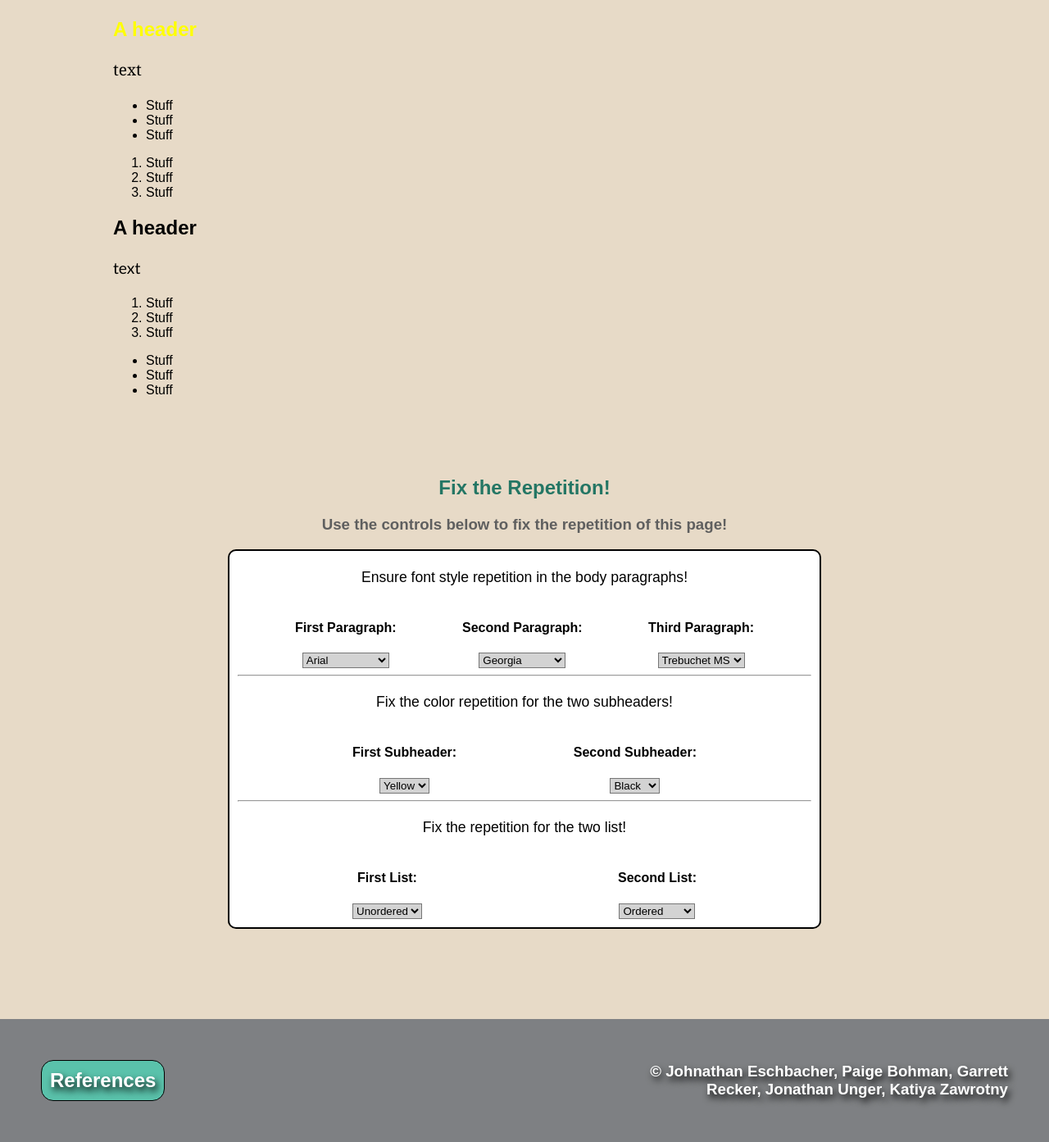
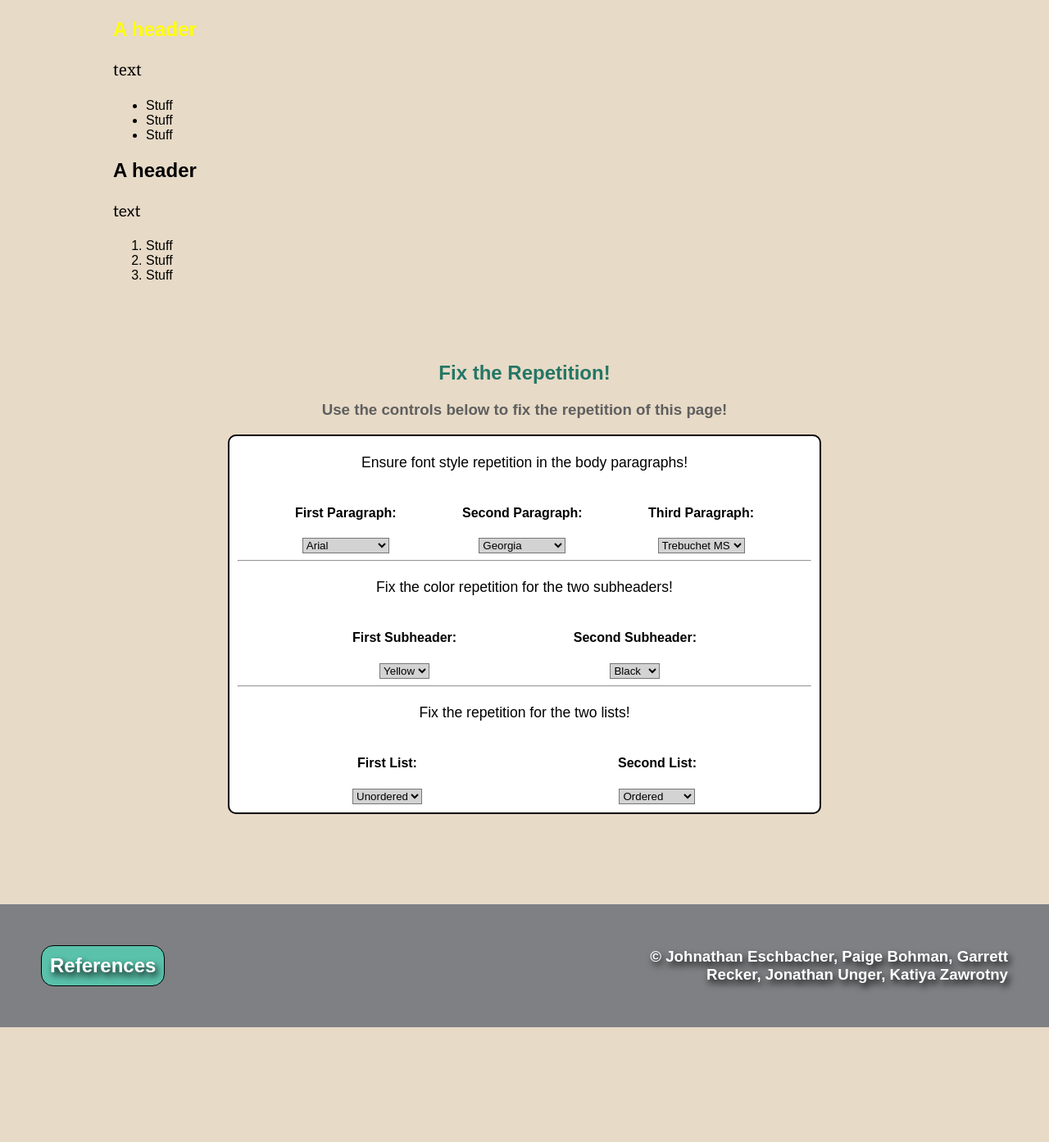
Before and after one commit to jme9889/ISTE240-Group4, a PHP site: page /repetition/index.php in a window 1280 px wide. Shown: the part 398-1791 px from the top of the page at 82% size. After the commit the page ends 1651 px from the top, so only its background shows below. Run offline with PHP 8.4, Linux system fonts and the light colour scheme.

Commit message:
Repetition Javascript Finished (untested on php)

```diff
--- a/assets/style.css
+++ b/assets/style.css
@@ -260,6 +260,10 @@ body {
 
 #prox1-1, #prox2-2, #prox3-3, #prox4-4 {
     display: block;
+}
+
+#ordered1, #unordered2 {
+    display: none;
 }
 
 #quiz-p2 {
--- a/repetition/assets/scripts.js
+++ b/repetition/assets/scripts.js
@@ -0,0 +1,49 @@
+document.addEventListener('DOMContentLoaded', () => {
+    // Adjust font style for body paragraphs
+    const fontDropdowns = document.querySelectorAll('[id^="text-font"]');
+    const paragraphs = [document.getElementById('rep1'), document.getElementById('rep2'), document.getElementById('rep3')];
+
+    fontDropdowns.forEach((dropdown, index) => {
+        dropdown.addEventListener('change', () => {
+            const selectedFont = dropdown.value;
+            if (paragraphs[index]) {
+                paragraphs[index].style.fontFamily = selectedFont;
+            }
+        });
+    });
+
+    // Adjust color for subheaders
+    const colorDropdowns = [document.getElementById('color1'), document.getElementById('color2')];
+    const subheaders = [document.getElementById('subhead1'), document.getElementById('subhead2')];
+
+    colorDropdowns.forEach((dropdown, index) => {
+        dropdown.addEventListener('change', () => {
+            const selectedColor = dropdown.value;
+            if (subheaders[index]) {
+                subheaders[index].style.color = selectedColor;
+            }
+        });
+    });
+
+    // Adjust list types shown
+    const listDropdowns = [document.getElementById('list1'), document.getElementById('list2')];
+    const lists = [
+        { ul: document.querySelector('section:nth-child(2) ul'), ol: document.querySelector('section:nth-child(2) ol') },
+        { ul: document.querySelector('section:nth-child(3) ul'), ol: document.querySelector('section:nth-child(3) ol') },
+    ];
+
+    listDropdowns.forEach((dropdown, index) => {
+        dropdown.addEventListener('change', () => {
+            const selectedList = dropdown.value;
+            const currentLists = lists[index];
+
+            if (selectedList === 'ul') {
+                currentLists.ol.style.display = 'none';
+                currentLists.ul.style.display = 'block';
+            } else if (selectedList === 'ol') {
+                currentLists.ul.style.display = 'none';
+                currentLists.ol.style.display = 'block';
+            }
+        });
+    });
+});
--- a/repetition/index.php
+++ b/repetition/index.php
@@ -14,12 +14,12 @@
                 <section class="paragraph">
                     <h2 class="interaction-h2" id="subhead1">A header</h2>
                     <p id="rep2">text</p>
-                    <ul>
+                    <ul id="unordered1">
                         <li>Stuff</li>
                         <li>Stuff</li>
                         <li>Stuff</li>
                     </ul>
-                    <ol>
+                    <ol id="ordered1">
                         <li>Stuff</li>
                         <li>Stuff</li>
                         <li>Stuff</li>
@@ -29,12 +29,12 @@
                 <section class="paragraph">
                     <h2 class="interaction-h2" id="subhead2">A header</h2>
                     <p id="rep3">text</p>
-                    <ol>
+                    <ol id="ordered2">
                         <li>Stuff</li>
                         <li>Stuff</li>
                         <li>Stuff</li>
                     </ol>
-                    <ul>
+                    <ul id="unordered2">
                         <li>Stuff</li>
                         <li>Stuff</li>
                         <li>Stuff</li>
@@ -113,7 +113,7 @@
                     </section>
                     <hr>
 
-                    <p>Fix the repetition for the two list!</p>
+                    <p>Fix the repetition for the two lists!</p>
                     <section class="change" id="list-change">
                         <section class="paragraph-change">
                             <h4>First List:</h4>
```
